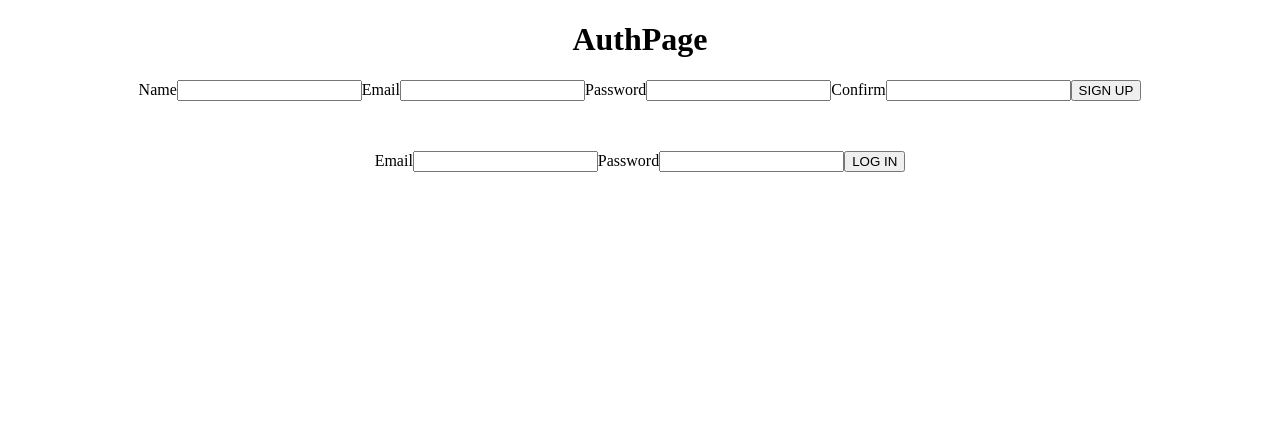
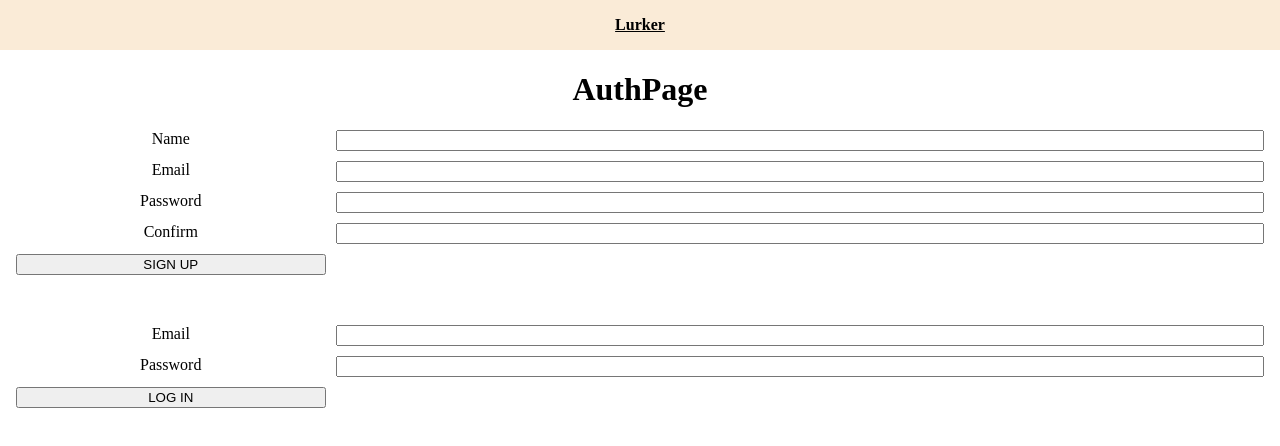
Before and after one commit to Thender2022/Lurker, a React (Create React App) app: page /ArtPage/ArtPage in a window 1280 px wide. Shown: the top 446 px of the page. Built offline with nearby package versions, Linux system fonts and the light colour scheme.

Commit message:
time for some review

```diff
--- a/src/data.js
+++ b/src/data.js
@@ -2,7 +2,7 @@ const data = {
     products: [
         {
             name: 'Abstract',
-            slug: 'abstract',
+            slug: 'Abstract',
             category: 'Paintings',
             image: '/images/abstract.jpg',
             price: 500,
@@ -12,7 +12,7 @@ const data = {
         },
         {
             name: 'Hurt',
-            slug: 'hurt',
+            slug: 'Hurt',
             category: 'Paintings',
             image: '/images/Hurt.jpg',
             price: 500,
@@ -22,7 +22,7 @@ const data = {
         },
         {
             name: 'Purp',
-            slug: 'purp',
+            slug: 'Purp',
             category: 'Paintings',
             image: '/images/purp.jpg',
             price: 500,
@@ -32,7 +32,7 @@ const data = {
         },
         {
             name: 'Peyote',
-            slug: 'peyote',
+            slug: 'Peyote',
             category: 'Paintings',
             image: '/images/peyote.jpg',
             price: 500,
@@ -42,7 +42,7 @@ const data = {
         },
         {
             name: 'Saved',
-            slug: 'saved',
+            slug: 'Saved',
             category: 'Paintings',
             image: '/images/saved.jpg',
             price: 500,
@@ -52,7 +52,7 @@ const data = {
         },
         {
             name: 'Smithers',
-            slug: 'smithers',
+            slug: 'Smithers',
             category: 'Paintings',
             image: '/images/smithers.jpg',
             price: 500,
--- a/src/index.css
+++ b/src/index.css
@@ -38,6 +38,13 @@ main {
 
 .product-info {
   padding: 1rem;
+}
+
+form {
+  display: grid;
+  grid-template-columns: 1fr 3fr;
+  gap: 1.25vmin;
+  color: var(--text-light);
 }
 
 /* CSS Custom Properties
--- a/src/pages/App/App.jsx
+++ b/src/pages/App/App.jsx
@@ -1,6 +1,6 @@
 import './App.css';
 import { useState } from 'react'
-import { Routes, Route } from 'react-router-dom'
+import { Link, Routes, Route } from 'react-router-dom'
 import { getUser } from '../../utilities/users-service'
 import AuthPage from '../AuthPage/AuthPage';
 import NewOrderPage from '../NewOrderPage/NewOrderPage';
@@ -18,18 +18,18 @@ export default function App() {
 
   return (
     <div className="App">
+        <header>
+          <Link to="/">Lurker</Link>
+        </header>
       {
         user ?
         <>
-        <header>
-          <a href="/">Lurker</a>
-        </header>
         <main>
           <NavBar user={user} setUser={setUser} />
           <Routes>
+            <Route path="/ArtPage/ArtPage" element={<ArtPage />} />
             <Route path="/product/:slug" element={<ProductPage />} />
             <Route path="/" element={<HomePage />} />
-            <Route path="/ArtPage/ArtPage" element={<ArtPage />} />
             <Route path="/orders/new" element={<NewOrderPage />} />
             <Route path="/orders" element={<OrderHistoryPage />} />
           </Routes>
--- a/src/pages/ArtPage/ArtPage.jsx
+++ b/src/pages/ArtPage/ArtPage.jsx
@@ -1,7 +1,11 @@
 
+import { useEffect } from 'react';
 import data from '../../data'
 
 export default function ArtPage() {
+
+
+
     return (
         <div>
           <h2>Lurk Wurk</h2>
--- a/src/pages/ProductPage/ProductPage.jsx
+++ b/src/pages/ProductPage/ProductPage.jsx
@@ -7,8 +7,7 @@ export default function ProductPage() {
 
     return (
         <div>
-            <h1>Product Page</h1>
-            <h2>{slug}</h2>
+            <h1>{slug}</h1>
         </div>
     )
 }
```
Also changed, not shown: 1 other file (tests, documents, lock files or other folders).
